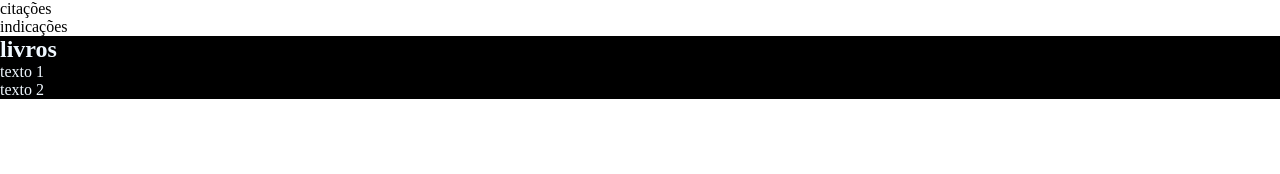
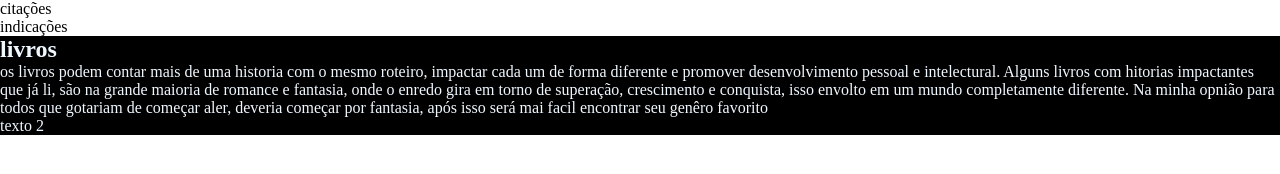
Before and after one commit to Gabiitorcatee/siteteste, a plain HTML site: page index.html in a window 1280 px wide. Drawn offline with Linux system fonts and the light colour scheme.

Commit message:
texto one

```diff
--- a/index.html
+++ b/index.html
@@ -17,7 +17,8 @@
     <section class="braços">
         <div class="divisão">
         <h2 class="title-main">livros</h2>
-        <p class="corpo-texto1">texto 1</p>
+        <p class="corpo-texto1"> os livros podem contar mais de uma historia com o mesmo roteiro, impactar cada um de forma diferente e promover  desenvolvimento  pessoal e intelectural. Alguns livros com hitorias impactantes que já li, são na grande maioria de romance e fantasia,
+         onde o enredo gira em torno de superação, crescimento e conquista, isso envolto em um mundo completamente diferente. Na minha opnião para todos que gotariam de começar aler, deveria começar por fantasia, após isso será mai facil encontrar seu genêro favorito</p>
         <p class="corpo-texto2">texto 2</p>
     </div>
     </section>
```
